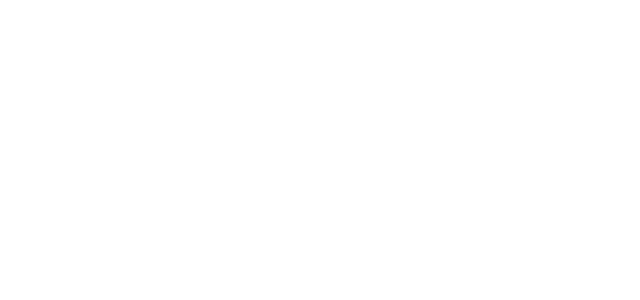
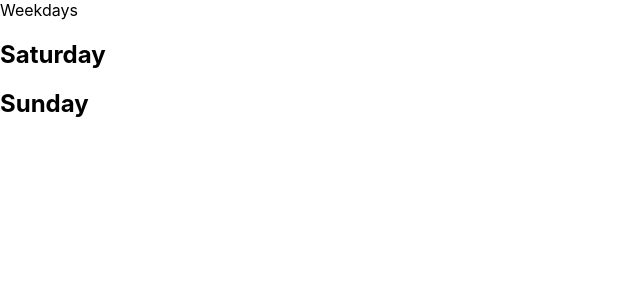
Before and after one commit to SagarSuryakantWaghmare/Meta-Frontend-Course, a React (Create React App) app in the folder React Basics/adv/: page /home in a window 1280 px wide. Before the commit this address had no page. Shown: the top 300 px of the page, without its empty margins (0-640 px from the left). Built offline with nearby package versions, Linux system fonts and the light colour scheme.

Commit message:
Conditional Rendering

```diff
--- a/React Basics/adv/src/App.js
+++ b/React Basics/adv/src/App.js
@@ -6,7 +6,7 @@
   return (
    <>
    <Routes>
-   <Route path='/' element={<Home/>} />
+   <Route path='/home' element={<Home/>} />
    <Route path='/about' element={<About/>} />
    </Routes>
    </>
--- /dev/null
+++ b/React Basics/adv/src/components/Weekdays.js
@@ -0,0 +1,14 @@
+import React from 'react'
+
+function Weekdays() {
+  return (
+    <>
+    <div>Weekdays</div>
+    <h2>Saturday</h2>
+    <h2>Sunday</h2>
+
+    </>
+  )
+}
+
+export default Weekdays
--- /dev/null
+++ b/React Basics/adv/src/components/Workdays.js
@@ -0,0 +1,17 @@
+import React from 'react'
+
+function Workdays() {
+  return (
+    <>
+
+    <div>Workdays</div>
+    <h2>Monday</h2>
+    <h2>Tuesday</h2>
+    <h2>Wednesday</h2>
+    <h2>Thursday</h2>
+    <h2>Friday</h2>
+    </>
+  )
+}
+
+export default Workdays
--- a/React Basics/adv/src/pages/About.js
+++ b/React Basics/adv/src/pages/About.js
@@ -2,7 +2,11 @@
 
 function About() {
   return (
+    <>
+
     <div>About</div>
+
+    </>
   )
 }
 
--- a/React Basics/adv/src/pages/Home.js
+++ b/React Basics/adv/src/pages/Home.js
@@ -1,9 +1,16 @@
 import React from 'react'
-
+import Workdays from '../components/Workdays';
+import Weekdays from '../components/Weekdays';
 function Home() {
-  return (
-    <div>Home</div>
-  )
+    const day = new Date().getDay();
+    return (
+        <>
+            {(day > 1 && day <= 5) ?
+                <Workdays /> :
+                <Weekdays />
+            }
+        </>
+    )
 }
 
 export default Home
```
